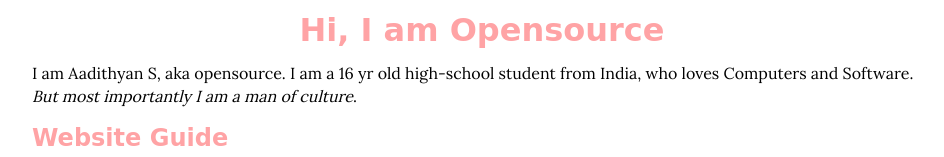
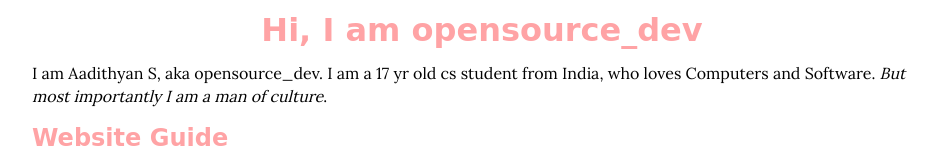
Before and after one commit to aadithyancodes/website, a plain HTML site: page public/index.html in a window 1280 px wide. Shown: the part 756-913 px from the top of the page, without its empty margins (118-1062 px from the left). Drawn offline with Linux system fonts and the light colour scheme; a web font is replaced by a local one.

Commit message:
Update index.html

```diff
--- a/public/index.html
+++ b/public/index.html
@@ -36,9 +36,9 @@
 
 <center>
 	<img src="https://raw.githubusercontent.com/opensourcedev9696/website/main/pfp.jpg" width="200">
-  <h1 class="title">Hi, I am Opensource</h1>
+  <h1 class="title">Hi, I am opensource_dev</h1>
 </center>
-<p>I am Aadithyan S, aka opensource. I am a 16 yr old high-school student from India, who loves Computers and Software.
+<p>I am Aadithyan S, aka opensource_dev. I am a 17 yr old cs student from India, who loves Computers and Software.
 <i>But most importantly I am a man of culture</i>.</p>
 
 
```
